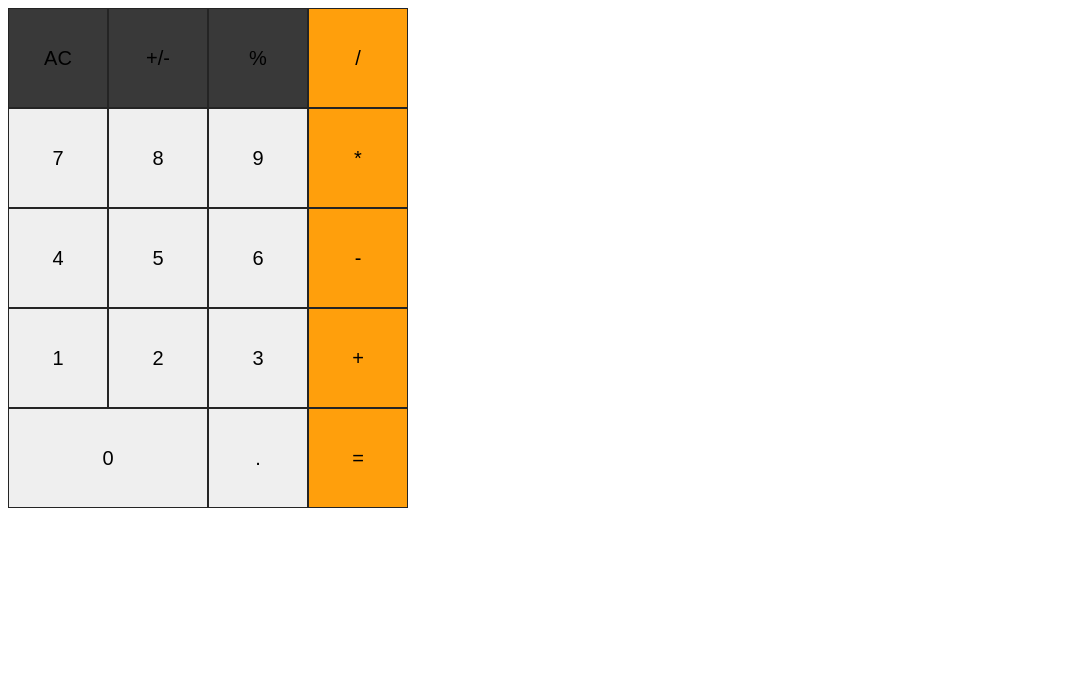
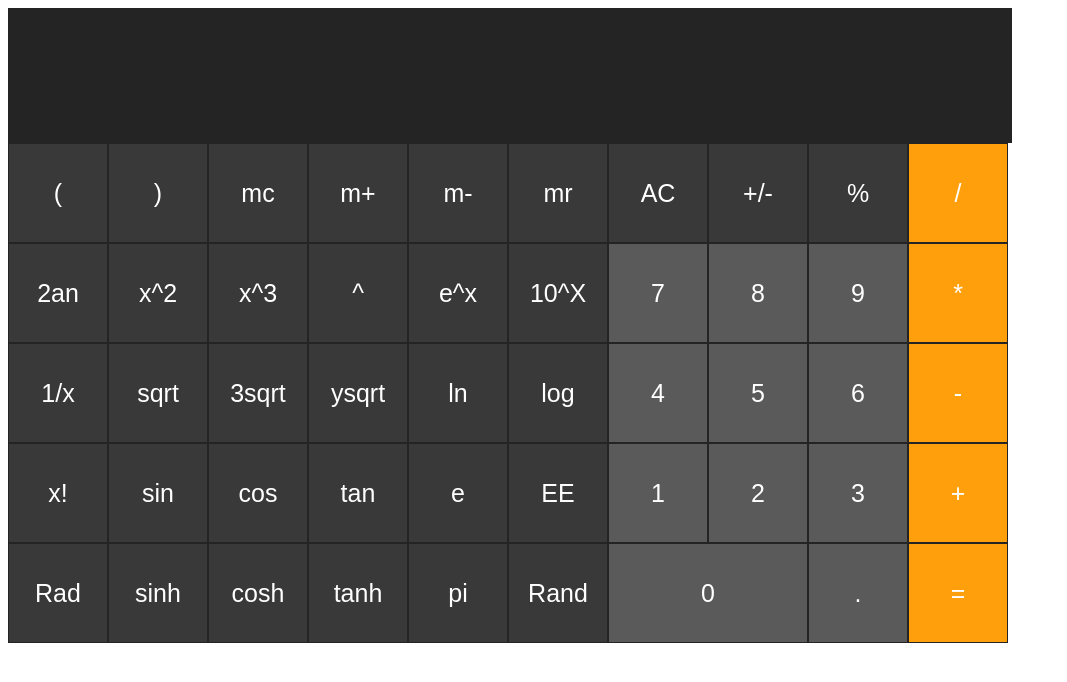
Before and after one commit to ououououoououyyyyy/CalculatorJS, a plain HTML site: page index.html in a window 1280 px wide. Shown: the whole page, without its empty margins (0-1067 px from the left). Drawn offline with Linux system fonts and the light colour scheme.

Commit message:
add Eng calc and added rendering functionality

```diff
--- a/layout.js
+++ b/layout.js
@@ -1,4 +1,4 @@
-const layoutAll = [
+const layoutBasic = [
     [
         {
             type: 'func',
@@ -107,44 +107,293 @@ const layoutAll = [
     ]
 ]
 
-const t = [
+const layoutEng = [
     [
         {
+            type: 'func',
+            title: '(',
+            handler: '',
+        },
+        {
+            type: 'func',
+            title: ')',
+            handler: '',
+        },
+        {
+            type: 'func',
+            title: 'mc',
+            handler: '',
+        },
+        {
+            type: 'func',
+            title: 'm+',
+            handler: '',
+        },
+        {
+            type: 'func',
+            title: 'm-',
+            handler: '',
+        },
+        {
+            type: 'func',
+            title: 'mr',
+            handler: '',
+        },
+        {
+            type: 'func',
+            title: 'AC',
+            handler: '',
+        },
+        {
+            type: 'func',
+            title: '+/-',
+            handler: '',
+        },
+        {
+            type: 'func',
+            title: '%',
+            handler: '',
+        },
+        {
+            type: 'operator',
+            title: '/',
+            handler: '',
+        }
+    ],
+    [
+        {
+            type: 'func',
+            title: '2an',
+            handler: '',
+        },
+        {
+            type: 'func',
+            title: 'x^2',
+            handler: '',
+        },
+        {
+            type: 'func',
+            title: 'x^3',
+            handler: '',
+        },
+        {
+            type: 'func',
+            title: '^',
+            handler: '',
+        },
+        {
+            type: 'func',
+            title: 'e^x',
+            handler: '',
+        },
+        {
+            type: 'func',
+            title: '10^X',
+            handler: '',
+        },
+        {
             type: 'num',
+            title: '7',
+            handler: '',
+        },
+        {
+            type: 'num',
+            title: '8',
+            handler: '',
+        },
+        {
+            type: 'num',
+            title: '9',
+            handler: '',
+        },
+        {
+            type: 'operator',
+            title: '*',
+            handler: '',
+        }
+
+    ],
+    [
+        {
+            type: 'func',
+            title: '1/x',
+            handler: '',
+        },
+        {
+            type: 'func',
+            title: 'sqrt',
+            handler: '',
+        },
+        {
+            type: 'func',
+            title: '3sqrt',
+            handler: '',
+        },
+        {
+            type: 'func',
+            title: 'ysqrt',
+            handler: '',
+        },
+        {
+            type: 'func',
+            title: 'ln',
+            handler: '',
+        },
+        {
+            type: 'func',
+            title: 'log',
+            handler: '',
+        },
+        {
+            type: 'num',
+            title: '4',
+            handler: '',
+        },
+        {
+            type: 'num',
+            title: '5',
+            handler: '',
+        },
+        {
+            type: 'num',
+            title: '6',
+            handler: '',
+        },
+        {
+            type: 'operator',
+            title: '-',
+            handler: '',
+        }
+    ],
+    [
+        {
+            type: 'func',
+            title: 'x!',
+            handler: '',
+        },
+        {
+            type: 'func',
+            title: 'sin',
+            handler: '',
+        },
+        {
+            type: 'func',
+            title: 'cos',
+            handler: '',
+        },
+        {
+            type: 'func',
+            title: 'tan',
+            handler: '',
+        },
+        {
+            type: 'func',
+            title: 'e',
+            handler: '',
+        },
+        {
+            type: 'func',
+            title: 'EE',
+            handler: '',
+        },
+        {
+            type: 'num',
+            title: '1',
+            handler: '',
+        },
+        {
+            type: 'num',
+            title: '2',
+            handler: '',
+        },
+        {
+            type: 'num',
+            title: '3',
+            handler: '',
+        },
+        {
+            type: 'operator',
+            title: '+',
+            handler: '',
+        }
+    ],
+    [
+        {
+            type: 'func',
+            title: 'Rad',
+            handler: '',
+        },
+        {
+            type: 'func',
+            title: 'sinh',
+            handler: '',
+        },
+        {
+            type: 'func',
+            title: 'cosh',
+            handler: '',
+        },
+        {
+            type: 'func',
+            title: 'tanh',
+            handler: '',
+        },
+        {
+            type: 'func',
+            title: 'pi',
+            handler: '',
+        },
+        {
+            type: 'func',
+            title: 'Rand',
+            handler: '',
+        },
+        {
+            type: 'num x2',
             title: '0',
             handler: '',
-        }
+        },
+        {
+            type: 'num',
+            title: '.',
+            handler: '',
+        },
+        {
+            type: 'operator',
+            title: '=',
+            handler: '',
+        },
     ]
 ]
-
 
 
 function render(layout) {
     const calculator = createCalc(layout);
     layout.forEach(column => {
         column.forEach(row => {
-        let tempButt = document.createElement('input');
-        tempButt.setAttribute('type', 'button');
-        tempButt.setAttribute('class', row.type)
-        tempButt.setAttribute('value', row.title)
-        calculator.appendChild(tempButt)
+            let tempButt = document.createElement('input');
+            tempButt.setAttribute('type', 'button');
+            tempButt.setAttribute('class', row.type)
+            tempButt.setAttribute('value', row.title)
+            calculator.appendChild(tempButt)
         })
     });
     document.querySelector('body').appendChild(calculator);
 }
 
-function createCalc(layout){
+function createCalc(layout) {
     const calculator = document.createElement('div')
-    calculator.style.display = 'flex';
-    calculator.style.flexFlow = 'row wrap';
-    calculator.style.width = layout[0].length+'00px';
-    calculator.style.height = layout.length+'00px';
+    calculator.setAttribute('id','calculator')
+    calculator.appendChild(createDisplay());
+    calculator.style.width = layout[0].length + '00px';
+    calculator.style.height = layout.length + parseInt(calculator.style.height) + 'px';
     return calculator;
 }
 
-function createDisplay(){
+function createDisplay() {
     const display = document.createElement('input')
-
+    display.setAttribute('id', 'display')
+    return display;
 }
 
-render(layoutAll);
+render(layoutEng);
--- a/style.css
+++ b/style.css
@@ -1,24 +1,4 @@
-#selectType > input[type=button]{
-    width: 130px;
-    height: 50px;
-    font-size: 15px;
-    margin-bottom: 10px;
-    background-color: #393939;
-}
-
-
-#calculator{
-    display: flex;
-    flex-flow: row wrap;
-    width: 400px;
-    height: 635px;
-    border: 1px solid red;
-    margin-right: auto;
-    margin-left: auto;
-}
-
-.display{
-    order: 1;
+#display{
     flex: 1 0 100%;
     height: auto;
     font-size: 30px;
@@ -29,51 +9,19 @@
     color: #e7e7e7;
 }
 
+#calculator{
+    display: flex;
+    flex-flow: row wrap;
+}
+
 
 
 input[type=button]{
     width: 100px;
     height: 100px;
-    font-size: 20px;
-    border: none;
-    color: black;
+    font-size: 25px;
+    color: white;
     border: 0.5px solid #242424;
-}
-
-#buttonsBasic{
-    width: 400px;
-    order: 3;
-    display: flex;
-    flex-wrap: wrap;
-}
-
-#buttonsEngineer{
-    width: 600px;
-    order: 2;
-    display: none;
-    flex-wrap: wrap;
-}
-
-#buttonsProg{
-    order: 4;
-    display: none;
-    flex-wrap: wrap;
-}
-
-.zero{
-    flex: 1 0 200px;
-}
-
-.byteflip{
-    flex-basis: 200px;
-}
-
-.wordflip{
-    flex-basis: 200px;
-}
-
-.equallyProg{
-    flex-basis: 200px;
 }
 
 .func{
@@ -84,6 +32,10 @@ input[type=button]{
     background-color: #ff9f0c;
 }
 
-.number{
+.num{
     background-color: #5a5a5a;
 }
+
+.x2{
+    flex: 1 0 200px;
+}
```
